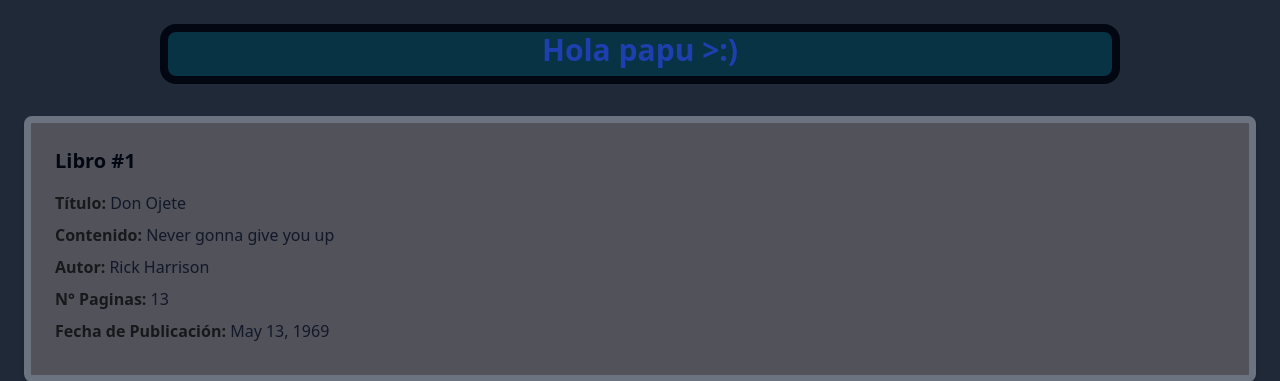
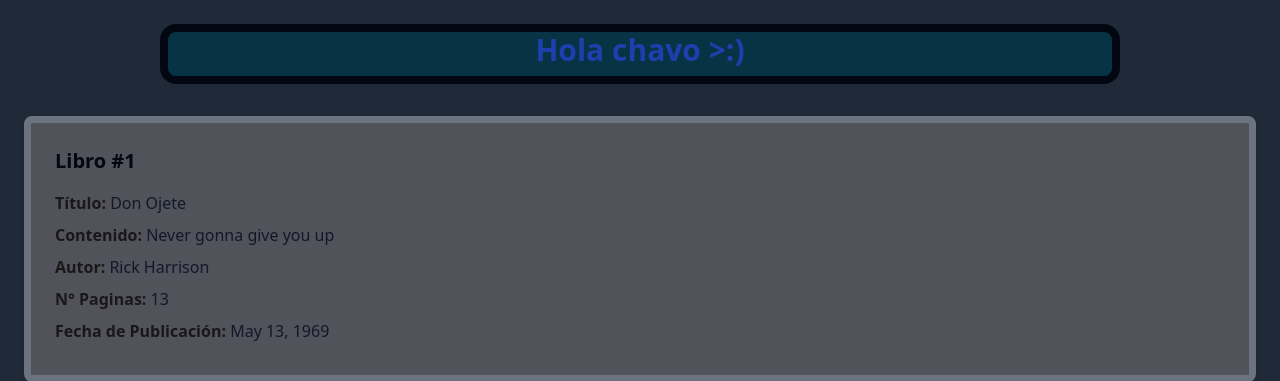
Before and after one commit to Kyiroz/DjangoAPI01, a Django app: page / in a window 1280 px wide. Shown: the top 381 px of the page. Run offline with Django 5.2, Linux system fonts and the light colour scheme; data comes from the database, SQL or seed files in the repository; some libraries are stand-ins or nearby versions.

Commit message:
cambio en el titulo

```diff
--- a/library/template/booklist.html
+++ b/library/template/booklist.html
@@ -7,7 +7,7 @@
     <script src="https://cdn.tailwindcss.com"></script> <!-- CDN de Tailwind -->
 </head>
 <body class="bg-gray-800 p-6">
-    <h1 class="text-3xl font-bold text-center text-blue-800 font-sans mb-8 bg-cyan-950 rounded-2xl w-[32em] h-[2em] m-auto border-[8px] border-gray-950">Hola papu >:)</h1>
+    <h1 class="text-3xl font-bold text-center text-blue-800 font-sans mb-8 bg-cyan-950 rounded-2xl w-[32em] h-[2em] m-auto border-[8px] border-gray-950">Hola chavo >:)</h1>
 
     {% for book in books_list %}
         <div class="bg-zinc-600 shadow-md rounded-lg p-6 mb-6 min-w-[50px] border-[7px] border-gray-500">
```
